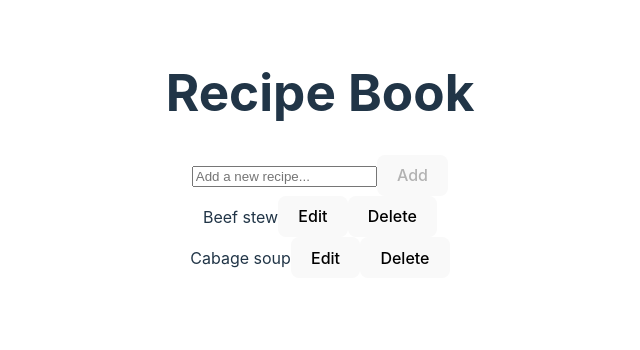
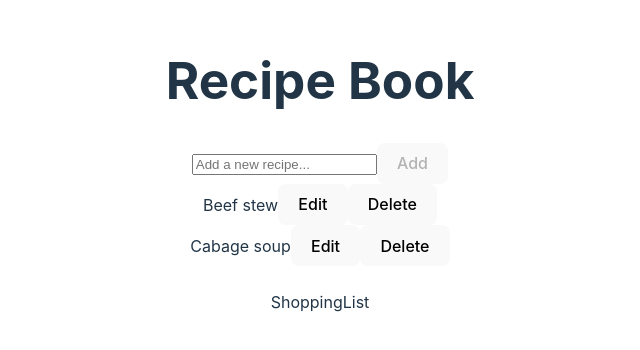
Before and after one commit to Xinginn/mds_frameworkjs_cookbook_felix_ravella, a Vue app: page / in a window 1280 px wide. Shown: the part 234-584 px from the top of the page, without its empty margins (320-960 px from the left). Built offline with nearby package versions, Linux system fonts and the light colour scheme.

Commit message:
feat: add base ShoppingList component

```diff
--- a/src/App.vue
+++ b/src/App.vue
@@ -14,23 +14,31 @@
     @requestDelete="(recipeIndex) => recipes.splice(recipeIndex, 1)"
     />
   <br>
+
+  <!-- only displayed if a recipe is selected by clicking on 'Edit' -->
   <RecipeDetail v-if="selectedRecipe !== null"
     :key="selectedRecipe"
     :recipeIndex="selectedRecipe"
     :initialData="recipes[selectedRecipe]"
     @dataChanged="onRecipeDataChanged"
   />
+
+  <ShoppingList />
+
+
 </template>
 
 <script>
 import RecipeButton from './components/RecipeButton.vue'
 import RecipeDetail from './components/RecipeDetail.vue'
+import ShoppingList from './components/ShoppingList.vue'
 
 export default {
   name: 'App',
   components:{
     RecipeButton,
-    RecipeDetail
+    RecipeDetail,
+    ShoppingList
   },
   data(){
     return {
--- /dev/null
+++ b/src/components/ShoppingList.vue
@@ -0,0 +1,14 @@
+<template>
+  ShoppingList
+</template>
+
+<script>
+export default {
+  name: 'ShoppingList',
+  props: {
+    ingredients: Array
+  },
+  emits:[
+  ]
+}
+</script>
```
